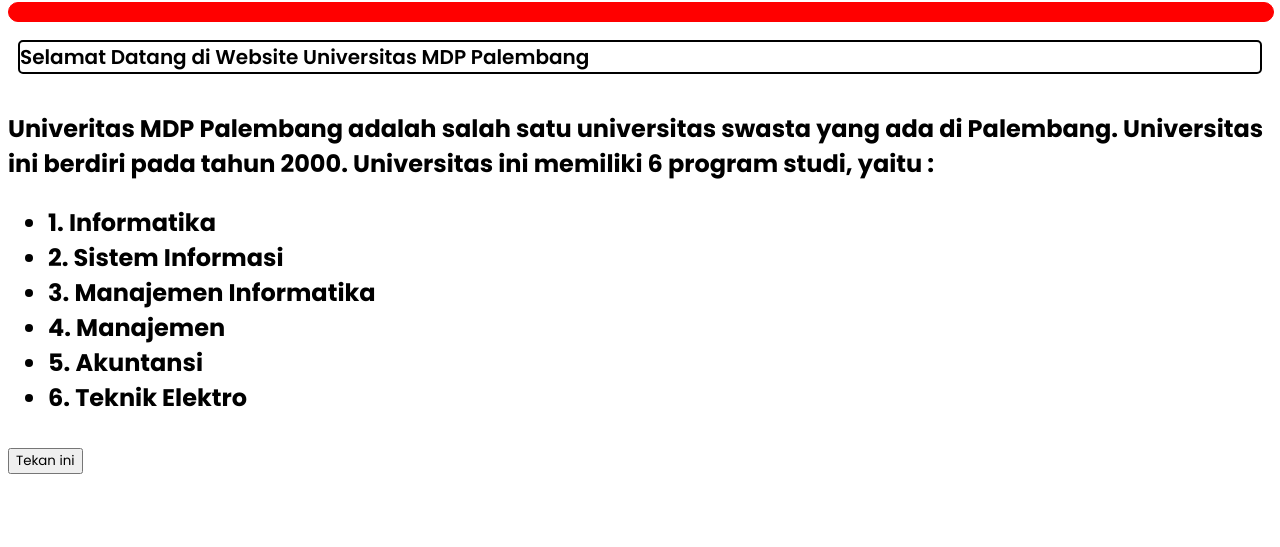
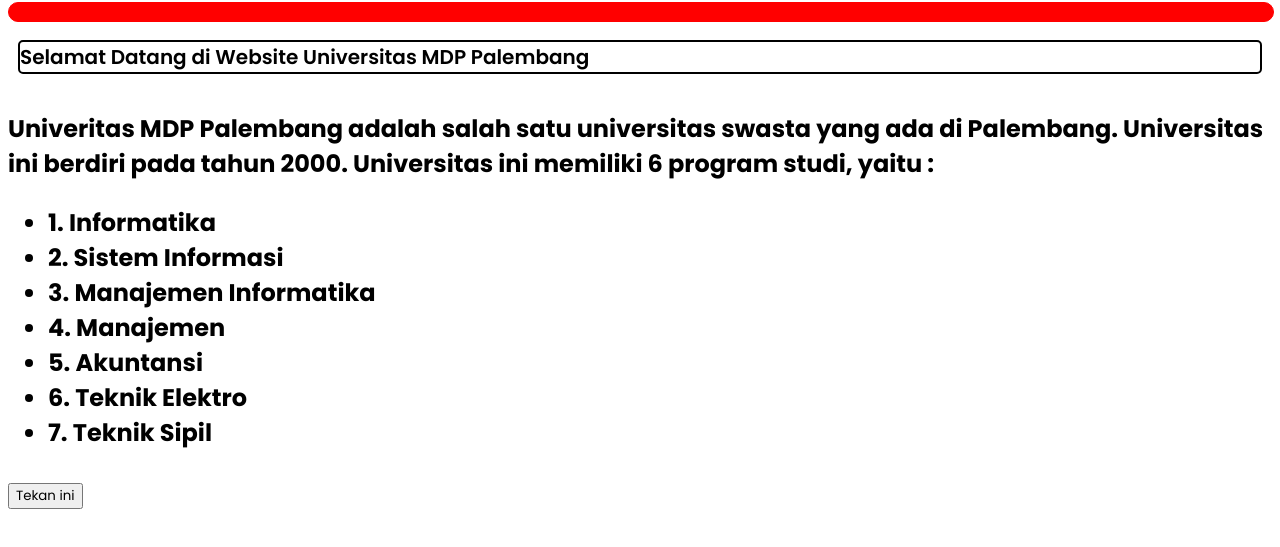
Before and after one commit to NardianVarianto/IF2A_WebTes, a plain HTML site: page index.html in a window 1280 px wide. Shown: the part 89-636 px from the top of the page. Drawn offline with Linux system fonts and the light colour scheme.

Commit message:
Update index.html

```diff
--- a/index.html
+++ b/index.html
@@ -23,6 +23,7 @@
             <li>4. Manajemen</li>
             <li>5. Akuntansi</li>
             <li>6. Teknik Elektro</li>
+            <li>7. Teknik Sipil</li>
         </ul>
         <button class="btn">Tekan ini</button>
         </h2>
```
